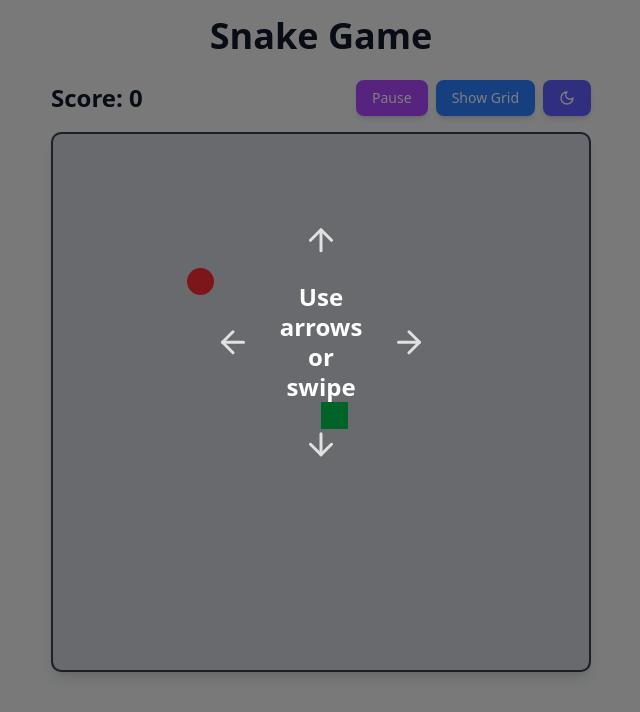
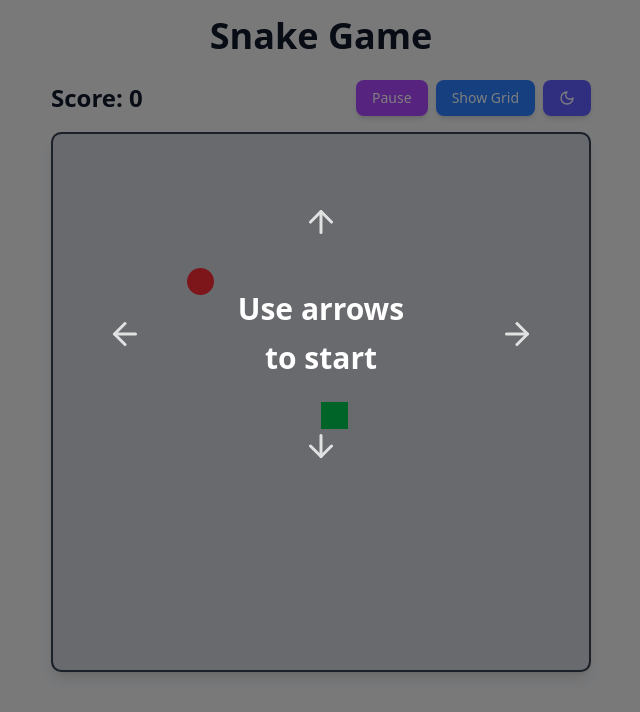
Before and after one commit to mrpineapples/snake, a React (Vite) app: page / in a window 1280 px wide. Shown: the top 712 px of the page, without its empty margins (319-959 px from the left). Built offline with nearby package versions, Linux system fonts and the light colour scheme.

Commit message:
feat: improve start screen text based on device

```diff
--- a/src/components/SnakeGame.tsx
+++ b/src/components/SnakeGame.tsx
@@ -1,6 +1,13 @@
 import { useState, useEffect, useCallback } from "react";
 import clsx from "clsx";
-import { ArrowUp, ArrowDown, ArrowLeft, ArrowRight, Sun, Moon } from "lucide-react";
+import {
+  ArrowUp,
+  ArrowDown,
+  ArrowLeft,
+  ArrowRight,
+  Sun,
+  Moon,
+} from "lucide-react";
 
 type Theme = "light" | "dark";
 
@@ -41,6 +48,11 @@ export default function SnakeGame() {
   const [touchStart, setTouchStart] = useState<Position | null>(null);
   const [theme, setTheme] = useState<Theme>(getStoredTheme());
   const [isGameStarted, setIsGameStarted] = useState(false);
+  const [isTouchDevice, setIsTouchDevice] = useState(false);
+
+  useEffect(() => {
+    setIsTouchDevice("ontouchstart" in window || navigator.maxTouchPoints > 0);
+  }, []);
 
   useEffect(() => {
     const mediaQuery = window.matchMedia("(prefers-color-scheme: dark)");
@@ -88,11 +100,15 @@ export default function SnakeGame() {
       let newDirection: Direction | null = null;
 
       if (Math.abs(deltaX) > Math.abs(deltaY)) {
-        if (deltaX > 0 && (direction !== "LEFT" || !isGameStarted)) newDirection = "RIGHT";
-        else if (deltaX < 0 && (direction !== "RIGHT" || !isGameStarted)) newDirection = "LEFT";
+        if (deltaX > 0 && (direction !== "LEFT" || !isGameStarted))
+          newDirection = "RIGHT";
+        else if (deltaX < 0 && (direction !== "RIGHT" || !isGameStarted))
+          newDirection = "LEFT";
       } else {
-        if (deltaY > 0 && (direction !== "UP" || !isGameStarted)) newDirection = "DOWN";
-        else if (deltaY < 0 && (direction !== "DOWN" || !isGameStarted)) newDirection = "UP";
+        if (deltaY > 0 && (direction !== "UP" || !isGameStarted))
+          newDirection = "DOWN";
+        else if (deltaY < 0 && (direction !== "DOWN" || !isGameStarted))
+          newDirection = "UP";
       }
 
       if (newDirection) {
@@ -293,7 +309,7 @@ export default function SnakeGame() {
       {!isGameStarted && !gameOver && (
         <div className="absolute inset-0 flex items-center justify-center bg-black/50 z-10">
           <div className="text-center animate-[bounce_2s_ease-in-out_infinite] transition-all">
-            <div className="grid grid-cols-3 gap-4 p-4 relative w-[280px] h-[280px] place-items-center">
+            <div className="grid grid-cols-3 gap-4 p-4 relative min-w-[320px] min-h-[320px] place-items-center">
               <div></div>
               <div className="text-white flex justify-center opacity-80 hover:opacity-100 transition-opacity">
                 <ArrowUp size={36} />
@@ -303,9 +319,8 @@ export default function SnakeGame() {
                 <ArrowLeft size={36} />
               </div>
               <div className="flex items-center justify-center">
-                <div className="text-xl md:text-2xl font-bold text-white text-center max-w-[140px] leading-tight">
-                  Use arrows
-                  or swipe
+                <div className="text-2xl md:text-3xl font-bold text-white text-center max-w-[180px] leading-relaxed">
+                  {isTouchDevice ? "Swipe to start" : "Use arrows to start"}
                 </div>
               </div>
               <div className="text-white flex justify-center opacity-80 hover:opacity-100 transition-opacity">
```
